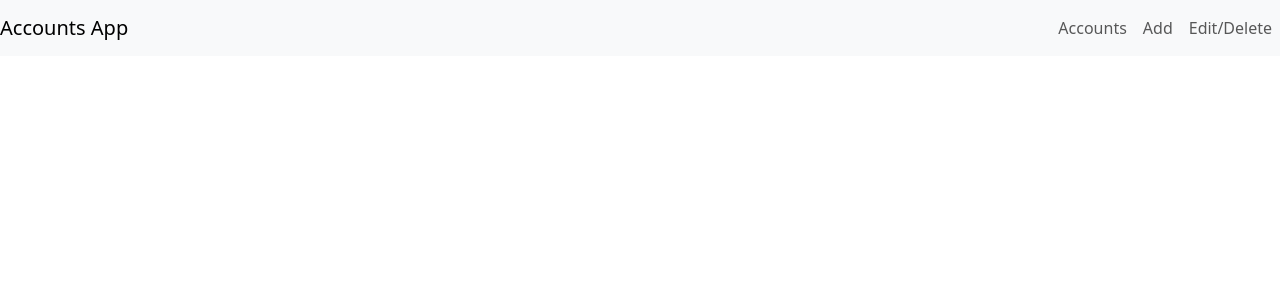
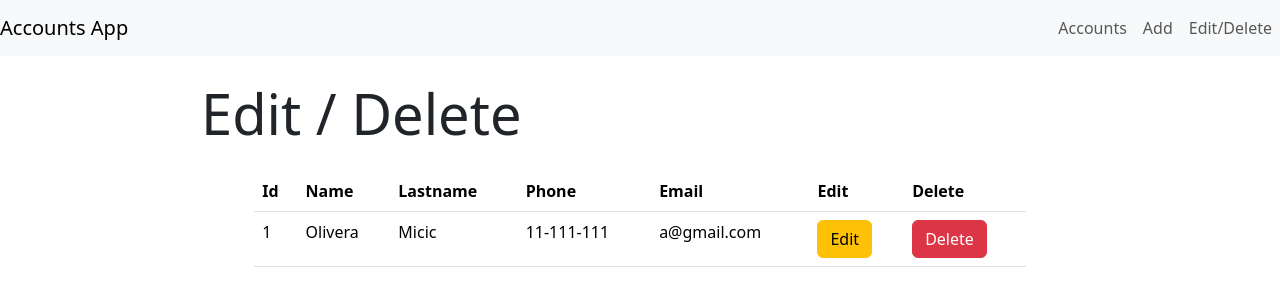
Before and after one commit to omicic/react-account, a React (Create React App) app: page /edit in a window 1280 px wide. Shown: the top 306 px of the page. Built offline with nearby package versions, Linux system fonts and the light colour scheme.

Commit message:
Delete account

```diff
--- a/src/App.js
+++ b/src/App.js
@@ -3,6 +3,7 @@
 import {BrowserRouter, Route, Routes} from "react-router-dom";
 import AccountsTable from "./components/AccountsTable/AccountsTable";
 import AddAccount from "./components/AddAccount/AddAccount";
+import EditTable from "./components/EditTable/EditTable";
 
 class App extends Component{
     state = {
@@ -19,6 +20,13 @@
 
     }
 
+    deleteAccount = (id) =>{
+        const accountsCopy = [...this.state.accounts];
+        const newCopyAccounts = accountsCopy.filter(account=>account.id !== id);
+        //svi osim onoga koga bri[emo]
+        this.setState({accounts:newCopyAccounts});
+    }
+
     render(){
         return(
             <BrowserRouter>
@@ -30,6 +38,9 @@
                 <Route path="/add" element={(
                     <AddAccount accounts={this.state.accounts}/>
                 )}/>
+                   <Route path="/edit" element={(
+                    <EditTable accounts={this.state.accounts} deleteAccount={this.deleteAccount}/>
+                )}/>
             </Routes>
             </BrowserRouter>
 
--- a/src/components/Account/Account.js
+++ b/src/components/Account/Account.js
@@ -1,6 +1,13 @@
 import React from "react";
 
-const Account = ({account}) =>{
+const Account = ({account,edit,deleteAccount}) =>{
+
+    const actionButtons = edit ? (
+        <>
+        <td><button className="btn btn-warning">Edit</button></td>
+        <td><button onClick={()=>{deleteAccount(account.id)}} className="btn btn-danger">Delete</button></td>
+        </>
+    ) : null;
     return (
         <tr>
         <td>{account.id}</td>
@@ -8,6 +15,7 @@
         <td>{account.lastname}</td>
         <td>{account.phone}</td>
         <td>{account.email}</td>
+        {actionButtons}
     </tr>
     )
 }
--- /dev/null
+++ b/src/components/EditTable/EditTable.js
@@ -0,0 +1,41 @@
+import React from "react";
+import Account from "../Account/Account";
+
+const EditTable = ({accounts,deleteAccount}) =>{
+    const allAccounts = accounts.map(account=>{
+        return(
+            <Account deleteAccount ={deleteAccount} account={account} edit={true} key={account.id}/>
+        )
+    })
+
+    return (
+        <div className="container">
+        <div className="row">
+            <div className="col-10 offset-1">
+                <h3 className="display-4 m-4">
+                    Edit / Delete
+                </h3>
+                <div className="col-10 offset-1">
+                    <table className="table">
+                        <thead>
+                            <tr>
+                                <th>Id</th>
+                                <th>Name</th>
+                                <th>Lastname</th>
+                                <th>Phone</th>
+                                <th>Email</th>
+                                <th>Edit</th>
+                                <th>Delete</th>
+                            </tr>
+                        </thead>
+                        <tbody>
+                        {allAccounts}
+                        </tbody>
+                    </table>
+                </div>
+            </div>
+        </div>
+    </div>
+    )
+}
+export default EditTable;
```
Also changed, not shown: src/components/AddAccount/AddAccountclass.js (deleted, +0 -53 lines).
